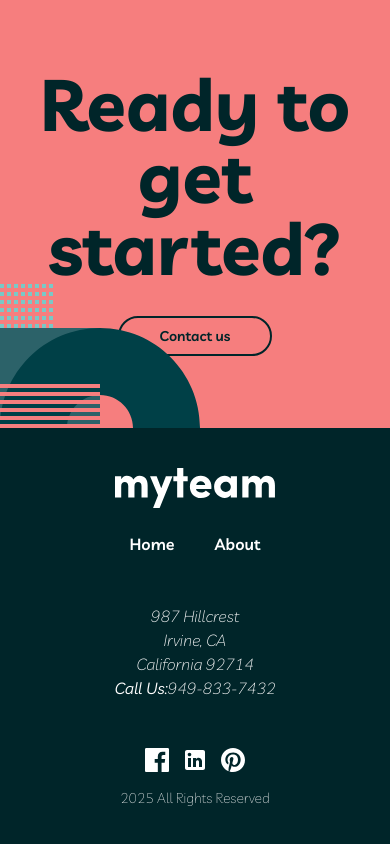
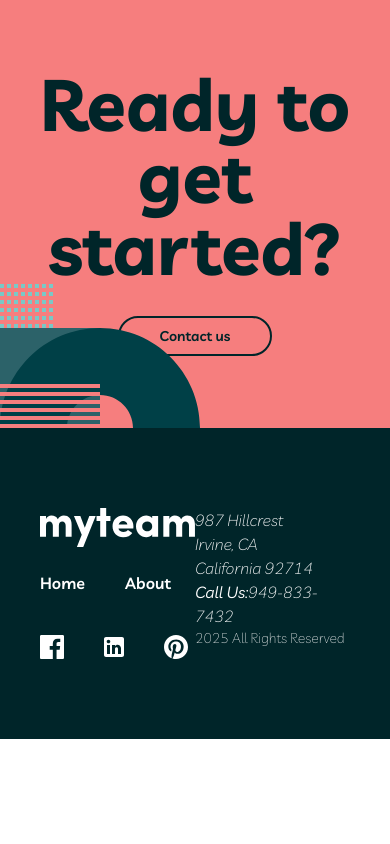
Before and after one commit to Najmaldin-ishag/My-team-multi-page-website, a React (Vite) app: page / in a window 390 px wide. Shown: the part 5021-5865 px from the top of the page. After the commit the page ends 5760 px from the top, so only its background shows below. Built offline with nearby package versions, Linux system fonts and the light colour scheme.

Commit message:
Update Footer.jsx

```diff
--- a/src/HeroSection/Footer.jsx
+++ b/src/HeroSection/Footer.jsx
@@ -4,7 +4,7 @@ const date = new Date().getFullYear();
 const Footer = () => {
   return (
     <footer className="w-full bg-secondary-dark-green py-[2.5rem]">
-      <div className="grid grid-cols-3 gap-[.5rem] container max-sm:grid-cols-1 max-sm:items-center max-sm:text-center">
+      <div className="grid grid-cols-3 gap-[.5rem] container max-sm:grid-cols-1 max-sm:items-center max-sm:text-center max-md:hidden max-sm:block">
         <div>
           <img
             src="./assets/logo.svg"
@@ -50,6 +50,49 @@ const Footer = () => {
           </p>
         </div>
       </div>
+
+      {/* Tablet Footer */}
+      <div className="lg:hidden max-sm:hidden max-md:grid grid-cols-2 p-10">
+        <div>
+          <img
+            src="./assets/logo.svg"
+            alt="logo"
+            className="mb-6 max-sm:mx-auto"
+          />
+          <Link
+            to="/"
+            className="text-primary-white text-m font-semibold hover:text-primary-light-coral mr-10 "
+          >
+            Home
+          </Link>
+          <Link
+            className="text-primary-white text-m font-semibold hover:text-primary-light-coral"
+            to="/about"
+          >
+            About
+          </Link>
+          <div className="flex items-center gap-10 mt-10">
+            {socailLinks.map((link) => (
+              <img key={link.id} src={link.imgPath} alt="icon" />
+            ))}
+          </div>
+        </div>
+        <div className="ml-auto">
+          <address className="text-primary-white font-[200]">
+            987 Hillcrest
+            <br />
+            Irvine, CA
+            <br />
+            California 92714
+            <br />
+            <strong className="font-normal">Call Us:</strong>
+            <a href="tel:9498337432">949-833-7432</a>
+          </address>
+          <p className="text-primary-white font-thin text-sm">
+            {date} All Rights Reserved
+          </p>
+        </div>
+      </div>
     </footer>
   );
 };
```
